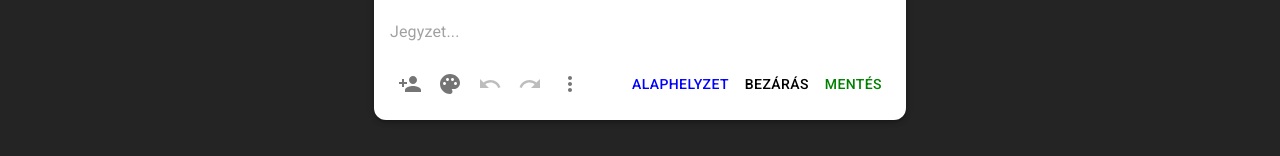
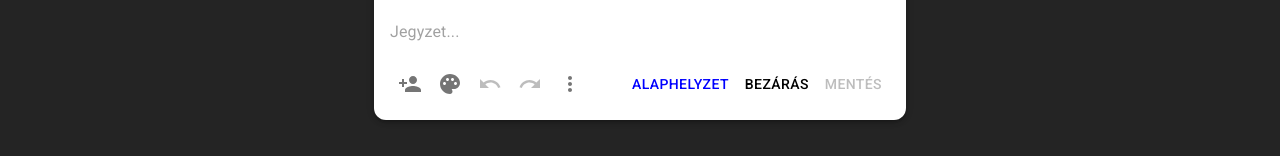
Before and after one commit to Lestoven/react-ts-notes, a React (Vite) app in the folder ts-notes/: page /add in a window 1280 px wide. Both pictures are taken after a click on the element 616 px from the left and 128 px from the top of the page. Shown: the part 152-308 px from the top of the page. Built offline with nearby package versions, Linux system fonts and the light colour scheme.

Commit message:
Made save button disabled until the input is invalid

```diff
--- a/ts-notes/src/components/add/NewNoteSkeleton.tsx
+++ b/ts-notes/src/components/add/NewNoteSkeleton.tsx
@@ -12,6 +12,7 @@ import PushPinIcon from "@mui/icons-material/PushPin";
 import Typography from '@mui/material/Typography';
 import { NoteCreationData } from "../../types/NoteCreationData";
 import SearchIcon from "@mui/icons-material/Search";
+import { Checklist } from "../../types/Checklist";
 
 const NewNoteSkeleton = ({ newNoteData, onReset, onNoteCreationStateChange, onNoteTitleChange, onPinChange, onSave, children }:
     {
@@ -32,6 +33,14 @@ const NewNoteSkeleton = ({ newNoteData, onReset, onNoteCreationStateChange, onNo
 
     const handleOptionsClose = () => {
         setOptionsAnchor(null);
+    };
+
+    const isNoteInputValid = (): boolean => {
+        return newNoteData.title !== "" ||
+            (
+                (newNoteData.noteCreationState === "noteWithDescription" && newNoteData.content.length > 0) ||
+                (newNoteData.noteCreationState === "noteWithChecklist" && (newNoteData.content as Checklist).some(e => e.content.length > 0))
+            );
     };
 
     return (
@@ -88,9 +97,9 @@ const NewNoteSkeleton = ({ newNoteData, onReset, onNoteCreationStateChange, onNo
                         >
                             <MenuItem onClick={() => console.log("not implemented yet")}>Címke hozzáadása</MenuItem>
                             {newNoteData.noteCreationState === "noteWithDescription" ?
-                                <MenuItem onClick={() => {onNoteCreationStateChange("noteWithChecklist"); handleOptionsClose()}}>Váltás listára</MenuItem>
+                                <MenuItem onClick={() => { onNoteCreationStateChange("noteWithChecklist"); handleOptionsClose() }}>Váltás listára</MenuItem>
                                 :
-                                <MenuItem onClick={() => {onNoteCreationStateChange("noteWithDescription"); handleOptionsClose()}}>Váltás szövegdobozra</MenuItem>
+                                <MenuItem onClick={() => { onNoteCreationStateChange("noteWithDescription"); handleOptionsClose() }}>Váltás szövegdobozra</MenuItem>
                             }
                         </Menu>
                     </Box>
@@ -98,7 +107,8 @@ const NewNoteSkeleton = ({ newNoteData, onReset, onNoteCreationStateChange, onNo
                     <Box>
                         <Button variant="text" sx={{ color: "blue" }} onClick={() => onReset()}>Alaphelyzet</Button>
                         <Button variant="text" sx={{ color: "black" }} onClick={() => onNoteCreationStateChange("choosingType")}>Bezárás</Button>
-                        <Button variant="text" sx={{ color: "green" }} onClick={onSave}>Mentés</Button>
+                        <Button variant="text" sx={{ color: "green" }} onClick={onSave}
+                            disabled={!isNoteInputValid()}>Mentés</Button>
                     </Box>
                 </Box>
             </Paper>
```
